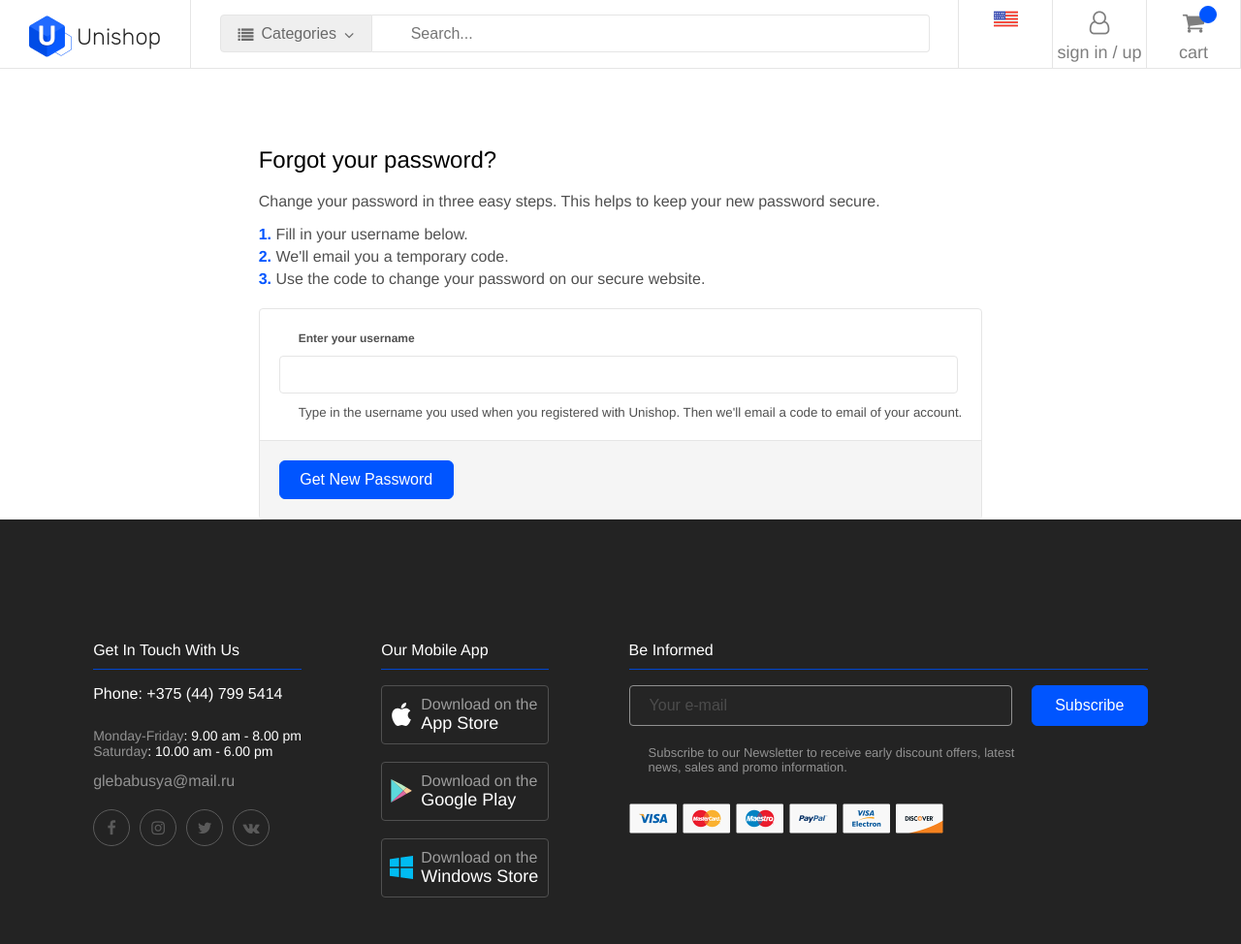
After one commit to glebabusya/shop, a Django app: template account/templates/account/recovery.html in a window 1280 px wide. The commit adds this page. Shown: the whole page at 97% size. Run offline with Django 3.2, Linux system fonts and the light colour scheme; the template is opened without the code that fills it, so the values that code supplies are empty; parts of the project's set-up code (start-up, migrations or seed data) failed here and were passed over.

Commit message:
Creating custom User. Creating pages to restore password.

```diff
--- /dev/null
+++ b/account/templates/account/recovery.html
@@ -0,0 +1,60 @@
+<!DOCTYPE html>
+<html lang="en">
+<head>
+    <meta charset="UTF-8">
+    <title>Title</title>
+    {% extends "main/home_page.html" %}
+    {%load static%}
+    {%load catalog_tags%}
+
+
+</head>
+<body>
+{%block body%}
+<div class="container">
+    <div class="recovery">
+        <h2 style="font-weight: 200">
+            Forgot your password?
+        </h2>
+        <p class="text-muted">
+            Change your password in three easy steps. This helps to keep your new password secure.
+        </p>
+        <ol class="recovery-list text-muted">
+            <li>
+                <span class="list-counter">1.</span> Fill in your username below.
+            </li>
+            <li>
+                <span class="list-counter">2.</span> We'll email you a temporary code.
+            </li>
+            <li>
+                <span class="list-counter">3.</span> Use the code to change your password on our secure website.
+            </li>
+        </ol>
+        <div class="card">
+            <form method="post">
+                {%csrf_token%}
+                <div class="card-body">
+                    <label for="email-for-pass" class="card-text">Enter your username</label><br>
+                    <input id="email-for-pass" type="search" class="email-for-pass" name="username_for_pass"
+                           required><br>
+                    <small class="card-smalltext">Type in the username you used when you registered with Unishop. Then
+                        we'll email a code to email of your account.</small>
+                </div>
+                <div class="card-footer">
+                    <input class="footer-submit" type="submit" value="Get New Password">
+                </div>
+            </form>
+        </div>
+    </div>
+
+</div>
+{% if messages %}
+<ul class="messages">
+    {% for message in messages %}
+    <li {%if message.tags%} class="{{ message.tags }}" {%endif%}>{%autoescape off%}{{message}}{%endautoescape%}</li>
+    {% endfor %}
+</ul>
+{% endif %}
+{%endblock%}
+</body>
+</html>
--- a/account/urls.py
+++ b/account/urls.py
@@ -2,4 +2,8 @@ from django.urls import path
 from . import views
 
 urlpatterns = [path('registration', views.RegLogView.as_view(), name='registration'),
+               path('', views.ProfileView.as_view(), name='profile'),
+               path('recovery', views.PasswordRecoveryView.as_view(), name='recovery'),
+               path('recovery-confirm-<str:username>', views.RecoveryConfirmView.as_view(), name='recovery_confirm'),
+               path('password-change', views.PasswordChangeView.as_view(), name='password_change')
                ]
--- a/catalog/models.py
+++ b/catalog/models.py
@@ -1,7 +1,7 @@
 from django.contrib.auth.models import User
 from django.core.exceptions import ValidationError
 from django.db import models
-
+from django.conf import settings
 
 class Brand(models.Model):
     name = models.CharField(max_length=400)
@@ -58,7 +58,7 @@ def rating_check(rate):
 
 
 class Comment(models.Model):
-    user = models.ForeignKey(User, on_delete=models.PROTECT)
+    user = models.ForeignKey(settings.AUTH_USER_MODEL, on_delete=models.PROTECT)
     comment = models.CharField(max_length=2000, null=True, default=None, blank=True)
     item = models.ForeignKey(Item, on_delete=models.CASCADE, related_query_name="comment")
     rating = models.IntegerField(validators=[rating_check])
--- a/main/models.py
+++ b/main/models.py
@@ -4,3 +4,6 @@ from django.db import models
 # Create your models here.
 class Mail(models.Model):
     mail = models.EmailField(unique=True)
+
+    def __str__(self):
+        return self.mail
--- a/main/templates/main/home_page.html
+++ b/main/templates/main/home_page.html
@@ -56,7 +56,7 @@
         </div>
 
         <div class="tool user-tool-dropdown">
-            <a href="{%url 'registration'%}">
+            <a href="{%url 'profile'%}">
                 <i class="fa fa-user-o" aria-hidden="true"></i><br>
                 <span>sign in / up</span>
             </a>
--- a/main/urls.py
+++ b/main/urls.py
@@ -5,4 +5,6 @@ from . import views
 urlpatterns = [path('', views.MainView.as_view(), name='main'),
                path('.<str:language>', views.MainView.as_view(), name='main'),
 
-               path('catalog/', include('catalog.urls'))]
+               path('catalog/', include('catalog.urls')),
+               path('user/', include('account.urls'))
+               ]
--- a/shop/urls.py
+++ b/shop/urls.py
@@ -22,5 +22,5 @@ from . import settings
 urlpatterns = [
                   path('admin/', admin.site.urls),
                   path('myshop/', include('main.urls')),
-                  path('user/', include('account.urls'))
+
               ] + static(settings.MEDIA_URL, document_root=settings.MEDIA_ROOT)
--- a/static/css/main.css
+++ b/static/css/main.css
@@ -218,12 +218,12 @@ body{
 }
 
 .login-text{
-    margin: 20px;
+    margin: 30px;
     font-size: 20px;
 }
 
 .login-form{
-    margin: 0px 10pxl;
+    margin: 0px 10px;
 }
 
 .login-form label{
@@ -351,3 +351,87 @@ body{
     background-color: #fee6e4;
 
 }
+
+.recovery{
+    text-align: left;
+}
+
+.recovery-list{
+    padding: 0;
+    list-style: none;
+
+}
+
+.recovery-list li{
+    padding-bottom: 5px;
+}
+
+.list-counter{
+    color: #05f;
+    font-weight: bold;
+}
+
+.text-muted{
+    color:#505050;
+    font-weight: normal;
+}
+
+.card{
+    border: 1px solid #e5e5e5;
+    border-radius: 4px;
+}
+
+.card-body{
+    border-bottom: 1px solid #e5e5e5;
+    padding: 1.25rem;
+}
+
+.email-for-pass{
+    border: 1px solid #e5e5e5;
+    border-radius: 4px;
+    width: 700px;
+    margin: 10px 0px;
+}
+
+.card-text{
+    font-size: 12px;
+    font-weight: bold;
+    cursor: pointer;
+    padding-left: 20px;
+    color: #505050;
+}
+
+.card-smalltext{
+    padding-left: 20px;
+    font-weight: 200;
+    color: #505050;
+}
+
+.card-footer{
+    background-color: #f5f5f5;
+    padding: 20px 0px;
+}
+
+.card-footer .footer-submit{
+    max-width: 180px;
+}
+
+.password-change{
+
+}
+
+.password-change input{
+    border: 1px solid #e5e5e5;
+    border-radius: 4px;
+    padding: 9.5px 0px 9.5px 40px;
+    font-size: 16px;
+    margin: 10px 0px;
+    width: 450px;
+}
+
+.border{
+    border: 1px solid #e5e5e5;
+    border-radius: 4px;
+    padding: 20px;
+    width: 490px;
+}
```
Also changed, not shown: account/forms.py (+28 -6 lines), account/managers.py (added, +31 -0 lines), account/templates/account/password-change.html (added, +31 -0 lines), account/templates/account/profile.html (added, +20 -0 lines), account/templates/account/recovery-confirm.html (added, +40 -0 lines), account/templates/account/registration.html (+8 -2 lines), catalog/views.py (+8 -7 lines), main/views.py (+22 -9 lines), shop/settings.py (+9 -0 lines).
